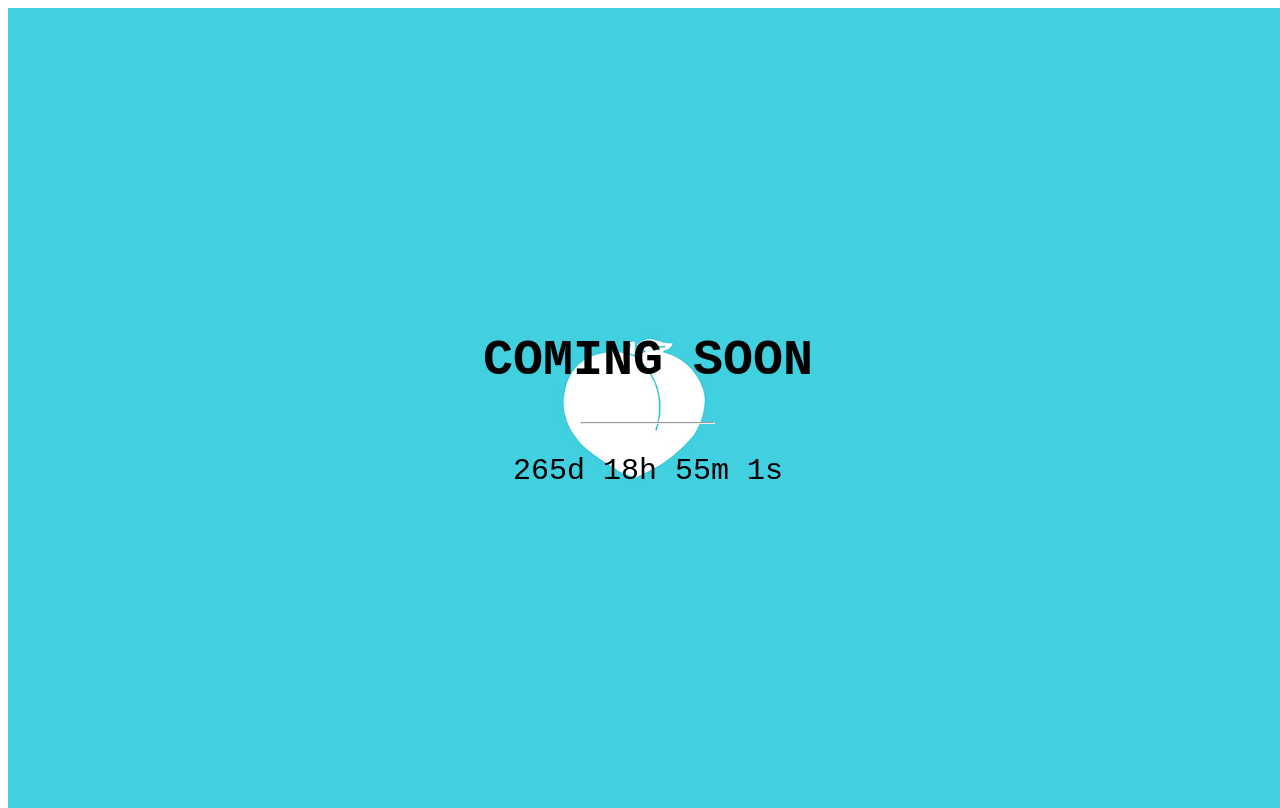
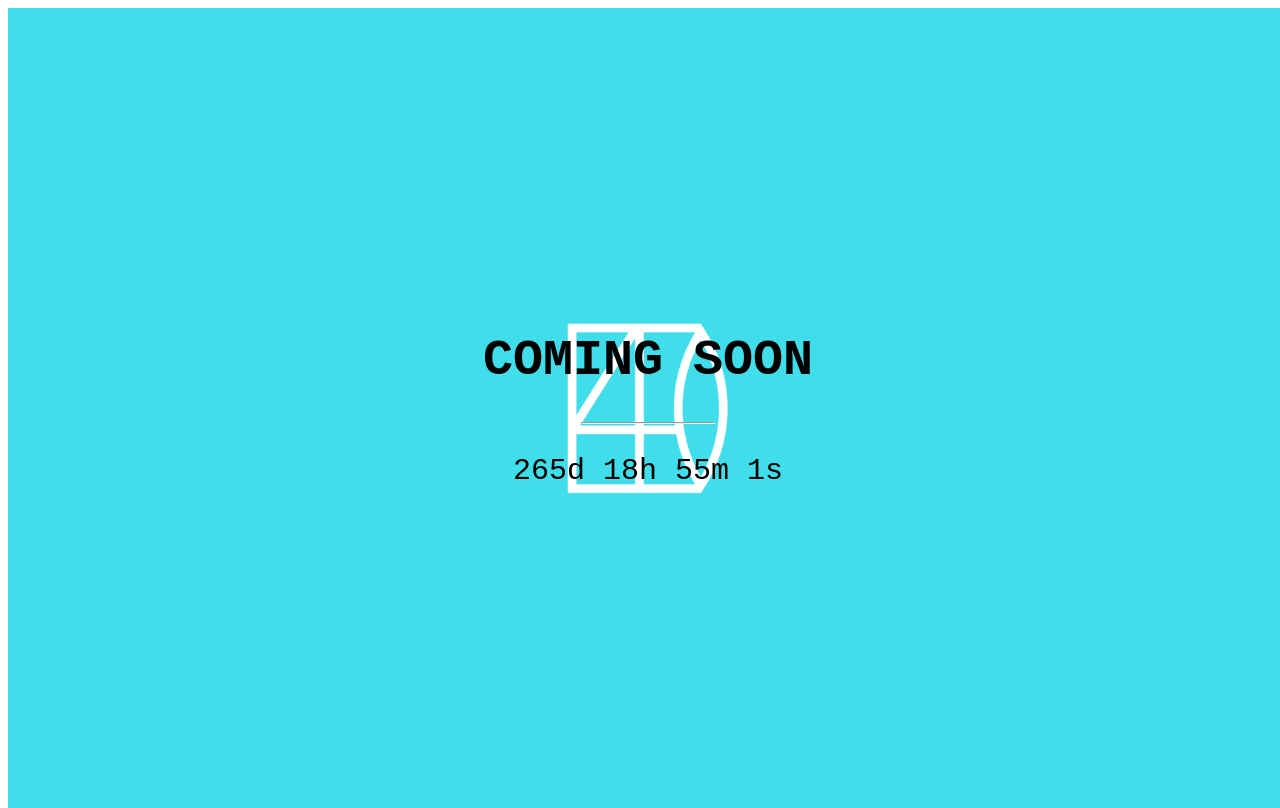
Before and after one commit to 40DEEA/40DEEA.github.io, a plain HTML site: page index.html in a window 1280 px wide. Drawn offline with Linux system fonts and the light colour scheme.

Commit message:
Update background image

```diff
--- a/styles.css
+++ b/styles.css
@@ -7,7 +7,7 @@ body, html {
 
 .bgimg {
   /* Background image */
-  background-image: url('cypeach.jpg');
+  background-image: url('background.png');
   /* Full-screen */
   height: 100%;
   /* Center the background image */
```
Also changed, not shown: background.png (added), cypeach.jpg (deleted).
